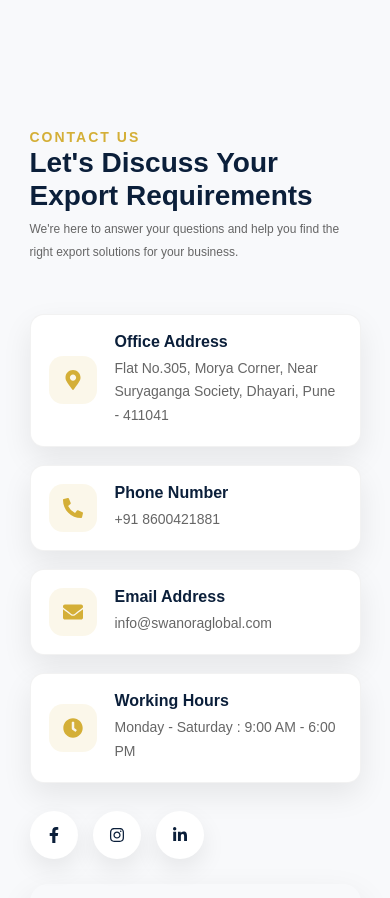
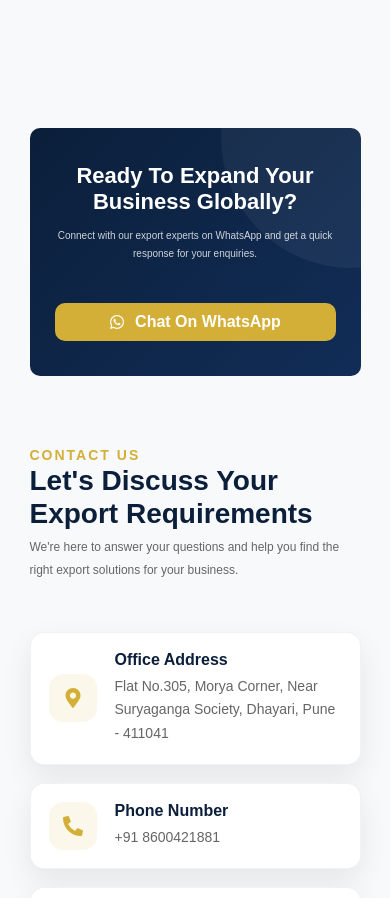
Before and after one commit to Sarthakshelke9895/SwanoraGlobal, a React (Create React App) app: page / in a window 390 px wide. Shown: the part 9880-10778 px from the top of the page. Built offline with nearby package versions, Linux system fonts and the light colour scheme; grey boxes are pictures that could not be loaded.

Commit message:
Added Whatsapp Stripe

```diff
--- a/src/Components/Contact/Contact.css
+++ b/src/Components/Contact/Contact.css
@@ -466,3 +466,127 @@
 }
 
 }
+
+
+
+
+
+
+
+
+
+
+
+
+/*==========================================
+CONTACT STRIP
+==========================================*/
+
+.contact-strip{
+margin-bottom:70px;
+padding:40px 50px;
+border-radius:10px;
+background:linear-gradient(
+135deg,
+var(--primary),
+var(--secondary)
+);
+overflow:hidden;
+position:relative;
+}
+
+.contact-strip::before{
+content:"";
+position:absolute;
+right:-120px;
+top:-120px;
+width:260px;
+height:260px;
+border-radius:50%;
+background:rgba(255,255,255,.05);
+}
+
+.contact-strip-content{
+display:flex;
+justify-content:space-between;
+align-items:center;
+gap:40px;
+position:relative;
+z-index:2;
+}
+
+.contact-strip-tag{
+display:inline-block;
+padding:8px 18px;
+border-radius:50px;
+background:rgba(255,255,255,.12);
+color:var(--gold);
+font-size:13px;
+font-weight:600;
+letter-spacing:1px;
+margin-bottom:18px;
+}
+
+.contact-strip h3{
+font-size:34px;
+color:var(--white);
+margin-bottom:12px;
+}
+
+.contact-strip p{
+max-width:650px;
+color:rgba(255,255,255,.80);
+line-height:1.8;
+}
+
+.whatsapp-btn{
+position:relative;
+overflow:hidden;
+padding:18px 34px;
+border-radius:10px;
+background:var(--gold);
+color:var(--white);
+font-weight:600;
+white-space:nowrap;
+transition:var(--transition);
+z-index:1;
+display:flex;
+align-items:center;
+gap:10px;
+
+}
+
+
+
+
+.whatsapp-btn:hover{
+background:var(--white);
+color:var(--gold);
+}
+@media(max-width:768px){
+
+.contact-strip{
+padding:35px 25px;
+}
+
+.contact-strip-content{
+flex-direction:column;
+text-align:center;
+}
+
+.contact-strip h3{
+font-size:22px;
+}
+
+.contact-strip p{
+font-size:10px;
+}
+.whatsapp-btn{
+width:100%;
+text-align:center;
+justify-content:center;
+display:flex;
+padding:10px;
+}
+
+}
--- a/src/Components/Contact/Contact.jsx
+++ b/src/Components/Contact/Contact.jsx
@@ -9,6 +9,7 @@
   FaInstagram,
   FaLinkedinIn
 } from "react-icons/fa";
+import { FaWhatsapp } from "react-icons/fa";
 
 const Contact = () => {
   const [formData, setFormData] = useState({
@@ -84,6 +85,41 @@
   return (
     <section className="contact" id="contact">
       <div className="container">
+        {/*==========================================
+CONTACT STRIP
+==========================================*/}
+
+<div className="contact-strip">
+
+    <div className="contact-strip-content">
+
+        <div>
+
+
+
+            <h3>
+                Ready To Expand Your Business Globally?
+            </h3>
+
+            <p>
+                Connect with our export experts on WhatsApp and get a quick response for your enquiries.
+            </p>
+
+        </div>
+
+        <a
+    href="https://wa.me/918600421881?text=Hello%20Swanora%20Global,%20I%20would%20like%20to%20know%20more%20about%20your%20export%20services."
+    target="_blank"
+    rel="noopener noreferrer"
+    className="whatsapp-btn"
+>
+    <FaWhatsapp/>
+    <span>Chat On WhatsApp</span>
+</a>
+
+    </div>
+
+</div>
         <div className="section-heading">
           <span>CONTACT US</span>
 
--- a/src/Components/Navbar/Navbar.jsx
+++ b/src/Components/Navbar/Navbar.jsx
@@ -104,9 +104,17 @@
               </li>
             ))}
 
-            <a href="#contact" className="quote-btn">
-              Get Quote
-            </a>
+            <button
+            className="quote-btn"
+            onClick={() =>
+              window.open(
+                "https://wa.me/918600421881?text=Hello%20Swanora%20Global,%20I%20would%20like%20to%20get%20a%20quotation.",
+                "_blank"
+              )
+            }
+          >
+            Get Quote
+          </button>
           </ul>
 
           <div
--- a/src/Pages/TermsConditions/TermsCondition.jsx
+++ b/src/Pages/TermsConditions/TermsCondition.jsx
@@ -119,7 +119,7 @@
 
             <p>
               These Terms shall be governed by the laws of India. Any disputes
-              shall be subject to the jurisdiction of the courts in Maharshtra,India
+              shall be subject to the jurisdiction of the courts in Maharashtra, India
             </p>
 
           </section>
@@ -130,7 +130,7 @@
 
             <p><strong>Swanora Global</strong></p>
             <p>Email: info@swanoraglobal.com</p>
-            <p>Surat, Gujarat, India</p>
+            <p>Pune, Maharashtra, India</p>
 
           </section>
 
```
